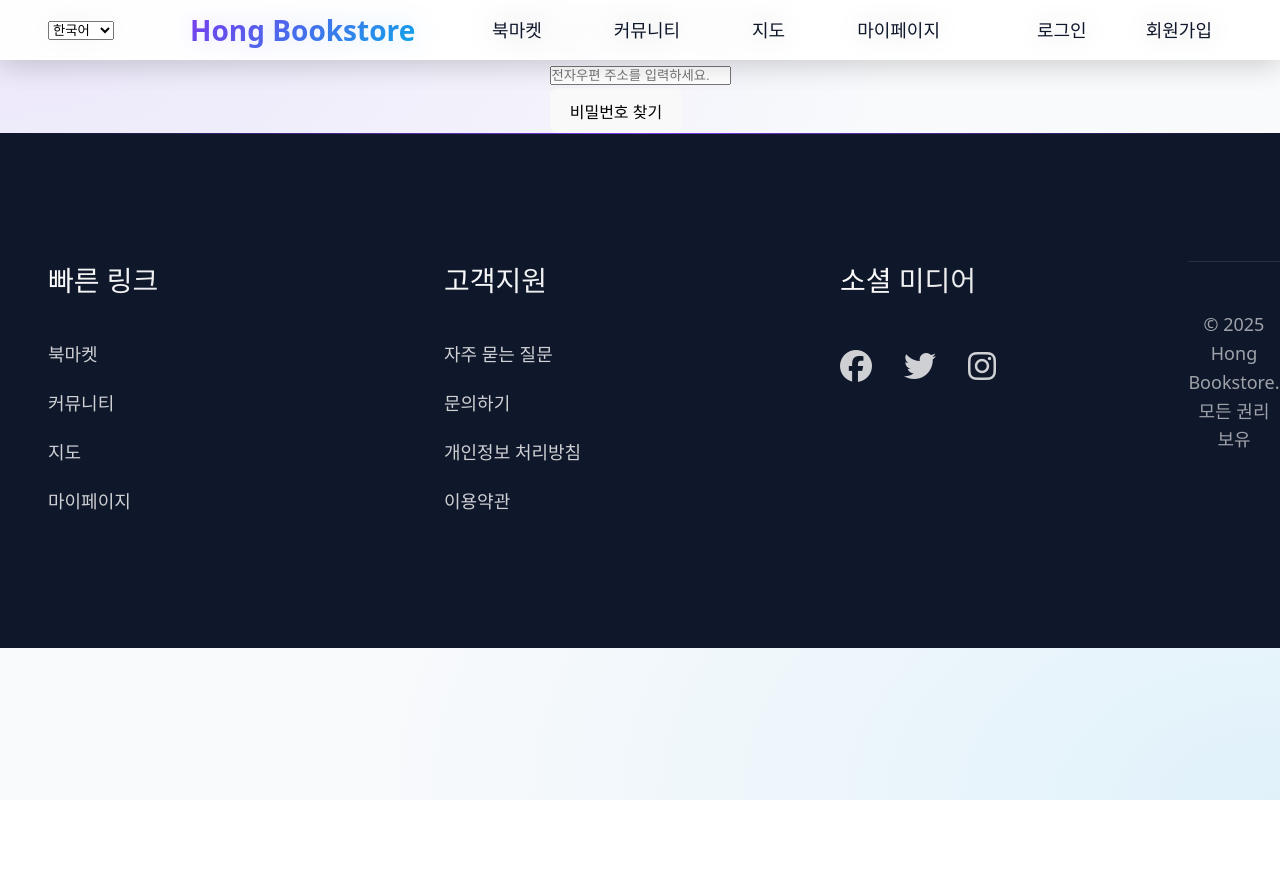
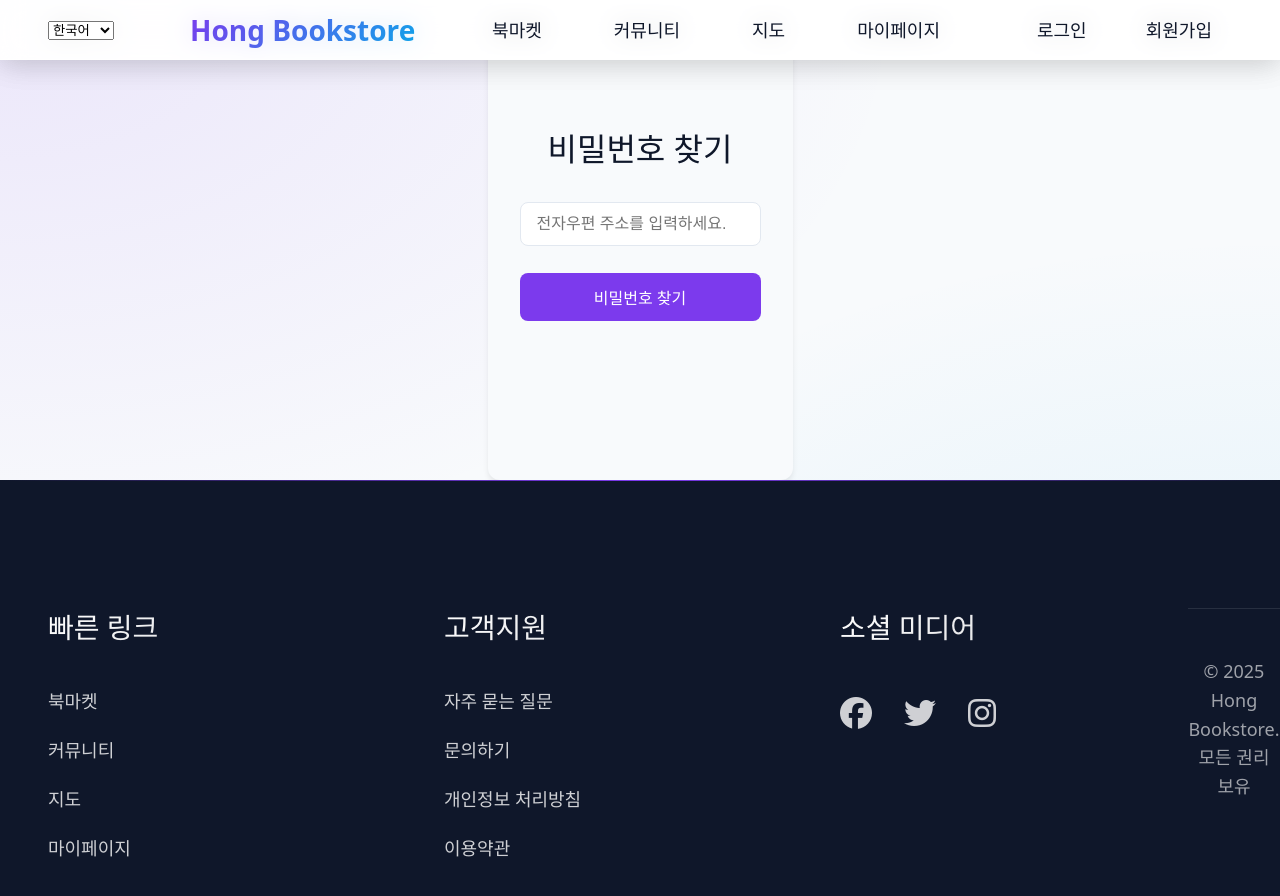
Before and after one commit to HongikBookStore/HongBookStore, a React (Vite) app in the folder src/main/frontend/: page /find-pw in a window 1280 px wide. Shown: the top 896 px of the page. Before the commit the page ends 800 px from the top, so only its background shows below. Built offline with nearby package versions, Linux system fonts and the light colour scheme.

Commit message:
언어 설정 동기화, 레이아웃 정렬 등 각종 UI 오류 수정.

```diff
--- a/src/main/frontend/src/pages/FindId/FindId.jsx
+++ b/src/main/frontend/src/pages/FindId/FindId.jsx
@@ -86,8 +86,9 @@ function FindId() {
   const { t, i18n } = useTranslation();
   const [email, setEmail] = useState('');
   const [lang, setLang] = useState(i18n.language || 'ko');
-  const [msg, setMsg] = useState('');
+  const [msgKey, setMsgKey] = useState('');
   const [msgColor, setMsgColor] = useState('');
+  const [foundId, setFoundId] = useState('');
 
   const handleLangChange = e => {
     setLang(e.target.value);
@@ -97,18 +98,21 @@ function FindId() {
   const handleSubmit = e => {
     e.preventDefault();
     if (!email.trim()) {
-      setMsg(t('emailRequired'));
+      setMsgKey('emailRequired');
       setMsgColor('red');
+      setFoundId('');
       return;
     }
     // 임시: test@test.com만 성공, 그 외는 에러
     if (email.trim() !== 'test@test.com') {
-      setMsg(t('emailNotFound'));
+      setMsgKey('emailNotFound');
       setMsgColor('red');
+      setFoundId('');
       return;
     }
-    setMsg(t('findIdResult', { id: 'hong1234' }));
+    setMsgKey('findIdResult');
     setMsgColor('green');
+    setFoundId('hong1234');
   };
 
   return (
@@ -122,12 +126,16 @@ function FindId() {
               name="email"
               placeholder={t('emailPlaceholder')}
               value={email}
-              onChange={e => { setEmail(e.target.value); setMsg(''); }}
+              onChange={e => { setEmail(e.target.value); setMsgKey(''); setFoundId(''); }}
             />
           </InputGroup>
           <SubmitButton type="submit">{t('findId')}</SubmitButton>
         </StyledForm>
-        {msg && <Message color={msgColor}>{msg}</Message>}
+        {msgKey && (
+          <Message color={msgColor}>
+            {msgKey === 'findIdResult' ? t(msgKey, {id: foundId}) : t(msgKey)}
+          </Message>
+        )}
       </FindContainer>
     </>
   );
--- a/src/main/frontend/src/pages/FindPw/FindPw.jsx
+++ b/src/main/frontend/src/pages/FindPw/FindPw.jsx
@@ -77,11 +77,17 @@ const Message = styled.div`
   text-align: center;
 `;
 
+const Title = styled.h2`
+  font-size: 2rem;
+  font-weight: 600;
+  margin-bottom: 2rem;
+`;
+
 function FindPw() {
   const { t, i18n } = useTranslation();
   const [email, setEmail] = useState('');
   const [lang, setLang] = useState(i18n.language || 'ko');
-  const [msg, setMsg] = useState('');
+  const [msgKey, setMsgKey] = useState('');
   const [msgColor, setMsgColor] = useState('');
 
   const handleLangChange = e => {
@@ -92,41 +98,39 @@ function FindPw() {
   const handleSubmit = e => {
     e.preventDefault();
     if (!email.trim()) {
-      setMsg(t('emailRequired'));
+      setMsgKey('emailRequired');
       setMsgColor('red');
       return;
     }
     // 임시: test@test.com만 성공, 그 외는 에러
     if (email.trim() !== 'test@test.com') {
-      setMsg(t('emailNotFound'));
+      setMsgKey('emailNotFound');
       setMsgColor('red');
       return;
     }
-    setMsg(t('findPwResult'));
+    setMsgKey('findPwResult');
     setMsgColor('green');
   };
 
   return (
-    <div className="register-container">
+    <>
       <Header lang={lang} onLangChange={handleLangChange} />
-      <main className="main-content">
-        <h2 className="page-title">{t('findPw')}</h2>
-        <form className="register-form" onSubmit={handleSubmit}>
-          <div className="input-group">
-            <input
+      <FindContainer>
+        <Title>{t('findPw')}</Title>
+        <StyledForm onSubmit={handleSubmit}>
+          <InputGroup>
+            <Input
               name="email"
               placeholder={t('emailPlaceholder')}
               value={email}
-              onChange={e => { setEmail(e.target.value); setMsg(''); }}
+              onChange={e => { setEmail(e.target.value); setMsgKey(''); }}
             />
-          </div>
-          <button type="submit">{t('findPw')}</button>
-        </form>
-        {msg && (
-          <div style={{ color: msgColor, fontSize: '15px', margin: '16px 0 0 2px', textAlign: 'center' }}>{msg}</div>
-        )}
-      </main>
-    </div>
+          </InputGroup>
+          <SubmitButton type="submit">{t('findPw')}</SubmitButton>
+        </StyledForm>
+        {msgKey && <Message color={msgColor}>{t(msgKey)}</Message>}
+      </FindContainer>
+    </>
   );
 }
 
--- a/src/main/frontend/src/pages/Login/Login.jsx
+++ b/src/main/frontend/src/pages/Login/Login.jsx
@@ -11,7 +11,7 @@ import { AuthCtx } from '../../contexts/AuthContext'; // ② 전역 저장소
 
 const LoginContainer = styled.div`
   padding: 8rem 2rem 4rem;
-  max-width: 400px;
+  max-width: 500px;
   margin: 0 auto;
   background: var(--background);
   border-radius: var(--radius-lg);
--- a/src/main/frontend/src/pages/Register/Register.jsx
+++ b/src/main/frontend/src/pages/Register/Register.jsx
@@ -144,7 +144,7 @@ const SocialBtn = styled.button`
   border-radius: var(--radius);
   font-weight: 600;
   font-size: 1rem;
-  color: white;
+  color: ${({ type }) => (type === 'kakao' ? '#222' : 'white')};
   background: ${({ type }) =>
     type === 'naver' ? '#03c75a' :
     type === 'kakao' ? '#fee500' :
@@ -153,6 +153,8 @@ const SocialBtn = styled.button`
   margin-bottom: 0.5rem;
   cursor: pointer;
   transition: var(--transition);
+  min-width: 80px;
+  box-shadow: 0 2px 8px rgba(0,0,0,0.04);
   &:hover {
     opacity: 0.85;
   }
@@ -176,16 +178,16 @@ function Register() {
     password2: '',
   });
   const [lang, setLang] = useState(i18n.language || 'ko');
-  const [idCheckMsg, setIdCheckMsg] = useState('');
+  const [idCheckMsgKey, setIdCheckMsgKey] = useState('');
   const [idCheckColor, setIdCheckColor] = useState('');
-  const [emailCheckMsg, setEmailCheckMsg] = useState('');
+  const [emailCheckMsgKey, setEmailCheckMsgKey] = useState('');
   const [emailCheckColor, setEmailCheckColor] = useState('');
   const [showCustomDomain, setShowCustomDomain] = useState(false);
-  const [pwMsg, setPwMsg] = useState('');
+  const [pwMsgKey, setPwMsgKey] = useState('');
   const [pwMsgColor, setPwMsgColor] = useState('');
-  const [pw2Msg, setPw2Msg] = useState('');
+  const [pw2MsgKey, setPw2MsgKey] = useState('');
   const [pw2MsgColor, setPw2MsgColor] = useState('');
-  const [submitMsg, setSubmitMsg] = useState('');
+  const [submitMsgKey, setSubmitMsgKey] = useState('');
   const [submitMsgColor, setSubmitMsgColor] = useState('');
   const [showPw, setShowPw] = useState(false);
   const [showPw2, setShowPw2] = useState(false);
@@ -197,8 +199,8 @@ function Register() {
 
   const handleChange = e => {
     setForm({ ...form, [e.target.name]: e.target.value });
-    if (e.target.name === 'userId') setIdCheckMsg('');
-    if (e.target.name === 'emailId' || e.target.name === 'emailDomain' || e.target.name === 'customDomain') setEmailCheckMsg('');
+    if (e.target.name === 'userId') setIdCheckMsgKey('');
+    if (e.target.name === 'emailId' || e.target.name === 'emailDomain' || e.target.name === 'customDomain') setEmailCheckMsgKey('');
   };
 
   const handleLangChange = e => {
@@ -206,152 +208,135 @@ function Register() {
     i18n.changeLanguage(e.target.value);
   };
 
-  // 아이디 중복확인 (임시: 랜덤)
   const handleIdCheck = () => {
     if (!form.userId.trim()) {
-      setIdCheckMsg(t('idRequired'));
+      setIdCheckMsgKey('idRequired');
       setIdCheckColor('red');
       return;
     }
     const isDuplicate = Math.random() < 0.5;
     if (isDuplicate) {
-      setIdCheckMsg(t('idDuplicate'));
+      setIdCheckMsgKey('idDuplicate');
       setIdCheckColor('red');
     } else {
-      setIdCheckMsg(t('idAvailable'));
+      setIdCheckMsgKey('idAvailable');
       setIdCheckColor('green');
     }
   };
 
-  // 이메일 도메인 선택 핸들러
   const handleDomainChange = e => {
     setForm({ ...form, emailDomain: e.target.value, customDomain: '' });
     setShowCustomDomain(e.target.value === '직접입력');
-    setEmailCheckMsg('');
+    setEmailCheckMsgKey('');
   };
 
-  // 이메일 중복확인 (임시: 랜덤)
   const handleEmailCheck = () => {
     const email = form.emailId.trim() + '@' + (showCustomDomain ? form.customDomain.trim() : form.emailDomain);
     if (!form.emailId.trim() || !(showCustomDomain ? form.customDomain.trim() : form.emailDomain)) {
-      setEmailCheckMsg(t('emailRequired'));
+      setEmailCheckMsgKey('emailRequired');
       setEmailCheckColor('red');
       return;
     }
-    // 간단한 이메일 유효성 검사
     const emailPattern = /^[\w.-]+@[\w.-]+\.[A-Za-z]{2,}$/;
     if (!emailPattern.test(email)) {
-      setEmailCheckMsg(t('emailInvalid'));
+      setEmailCheckMsgKey('emailInvalid');
       setEmailCheckColor('red');
       return;
     }
     const isDuplicate = Math.random() < 0.5;
     if (isDuplicate) {
-      setEmailCheckMsg(t('emailDuplicate'));
+      setEmailCheckMsgKey('emailDuplicate');
       setEmailCheckColor('red');
     } else {
-      setEmailCheckMsg(t('emailAvailable'));
+      setEmailCheckMsgKey('emailAvailable');
       setEmailCheckColor('green');
     }
   };
 
-  // 비밀번호 조건 체크
   const handlePasswordChange = e => {
     const value = e.target.value;
     setForm({ ...form, password: value });
-    // 조건: 8~16자, 영문/숫자/특수문자 포함
     const pwPattern = /^(?=.*[A-Za-z])(?=.*\d)(?=.*[!@#$%^&*()_+\-=\[\]{};':"\\|,.<>\/?]).{8,16}$/;
     if (!value) {
-      setPwMsg('');
+      setPwMsgKey('');
     } else if (!pwPattern.test(value)) {
-      setPwMsg(t('pwInvalid'));
+      setPwMsgKey('pwInvalid');
       setPwMsgColor('red');
     } else {
-      setPwMsg(t('pwValid'));
+      setPwMsgKey('pwValid');
       setPwMsgColor('green');
     }
-    // 비밀번호 확인도 동시에 체크
     if (form.password2) {
       if (value === form.password2) {
-        setPw2Msg(t('pwMatch'));
+        setPw2MsgKey('pwMatch');
         setPw2MsgColor('green');
       } else {
-        setPw2Msg(t('pwNotMatch'));
+        setPw2MsgKey('pwNotMatch');
         setPw2MsgColor('red');
       }
     } else {
-      setPw2Msg('');
+      setPw2MsgKey('');
     }
   };
 
-  // 비밀번호 확인 입력
   const handlePassword2Change = e => {
     const value = e.target.value;
     setForm({ ...form, password2: value });
     if (!value) {
-      setPw2Msg('');
+      setPw2MsgKey('');
     } else if (form.password === value) {
-      setPw2Msg(t('pwMatch'));
+      setPw2MsgKey('pwMatch');
       setPw2MsgColor('green');
     } else {
-      setPw2Msg(t('pwNotMatch'));
+      setPw2MsgKey('pwNotMatch');
       setPw2MsgColor('red');
     }
   };
 
-  // 회원가입 버튼 동작
   const handleSubmit = async e => {
     e.preventDefault();
-    setSubmitMsg('');
-    // 아이디
+    setSubmitMsgKey('');
     if (!form.userId.trim()) {
-      setSubmitMsg(t('idRequired'));
+      setSubmitMsgKey('idRequired');
       setSubmitMsgColor('red');
       return;
     }
-    // 이메일
     const email = form.emailId.trim() + '@' + (showCustomDomain ? form.customDomain.trim() : form.emailDomain);
     if (!form.emailId.trim() || !(showCustomDomain ? form.customDomain.trim() : form.emailDomain)) {
-      setSubmitMsg(t('emailRequired'));
+      setSubmitMsgKey('emailRequired');
       setSubmitMsgColor('red');
       return;
     }
     const emailPattern = /^[\w.-]+@[\w.-]+\.[A-Za-z]{2,}$/;
     if (!emailPattern.test(email)) {
-      setSubmitMsg(t('emailInvalid'));
+      setSubmitMsgKey('emailInvalid');
       setSubmitMsgColor('red');
       return;
     }
-    // 비밀번호
     const pwPattern = /^(?=.*[A-Za-z])(?=.*\d)(?=.*[!@#$%^&*()_+\-=\[\]{};':"\\|,.<>\/?]).{8,16}$/;
     if (!form.password) {
-      setSubmitMsg(t('pwInvalid'));
+      setSubmitMsgKey('pwInvalid');
       setSubmitMsgColor('red');
       return;
     }
     if (!pwPattern.test(form.password)) {
-      setSubmitMsg(t('pwInvalid'));
+      setSubmitMsgKey('pwInvalid');
       setSubmitMsgColor('red');
       return;
     }
-    // 비밀번호 일치
     if (form.password !== form.password2) {
-      setSubmitMsg(t('pwNotMatch'));
+      setSubmitMsgKey('pwNotMatch');
       setSubmitMsgColor('red');
       return;
     }
-
-    // 서버에 회원가입 요청
     try {
       await signUp({
         email,
         username: form.userId.trim(),
         password: form.password
       });
-      setSubmitMsg(t('registerSuccess'));
+      setSubmitMsgKey('registerSuccess');
       setSubmitMsgColor('green');
-
-      // 입력값 리셋
       setForm({
         userId: '',
         emailId: '',
@@ -360,25 +345,20 @@ function Register() {
         password: '',
         password2: '',
       });
-      setIdCheckMsg('');
-      setEmailCheckMsg('');
-      setPwMsg('');
-      setPw2Msg('');
-
-      // 1초 뒤 로그인 화면으로 이동
+      setIdCheckMsgKey('');
+      setEmailCheckMsgKey('');
+      setPwMsgKey('');
+      setPw2MsgKey('');
       setTimeout(() => {
         navigate('/login');
       }, 1000);
     } catch (err) {
-      // 백엔드에서 400/409 등 오류 메시지 전달 시 표시
-      setSubmitMsg(err.message || t('registerFail'));
+      setSubmitMsgKey('registerFail');
       setSubmitMsgColor('red');
     }
   };
 
-    // 소셜 로그인 리다이렉트
   const handleSocialLogin = provider => {
-      // 실제 서비스에서는 백엔드에서 제공하는 OAuth URL로 이동
     window.location.href = `/oauth2/authorization/${provider}`;
   };
 
@@ -397,7 +377,7 @@ function Register() {
             />
             <CheckButton type="button" onClick={handleIdCheck}>{t('idCheck')}</CheckButton>
           </InputGroup>
-            {idCheckMsg && <Message color={idCheckColor}>{idCheckMsg}</Message>}
+          {idCheckMsgKey && <Message color={idCheckColor}>{t(idCheckMsgKey)}</Message>}
           <InputGroup className="email-group">
             <Input
               name="emailId"
@@ -433,7 +413,7 @@ function Register() {
               marginLeft: 4
             }}>{t('emailCheck')}</CheckButton>
           </InputGroup>
-            {emailCheckMsg && <Message color={emailCheckColor}>{emailCheckMsg}</Message>}
+          {emailCheckMsgKey && <Message color={emailCheckColor}>{t(emailCheckMsgKey)}</Message>}
           <InputGroup>
             <Input
               name="password"
@@ -460,7 +440,7 @@ function Register() {
               {showPw ? <FaEyeSlash /> : <FaEye />}
             </button>
           </InputGroup>
-            {pwMsg && <Message color={pwMsgColor}>{pwMsg}</Message>}
+          {pwMsgKey && <Message color={pwMsgColor}>{t(pwMsgKey)}</Message>}
           <InputGroup>
             <Input
               name="password2"
@@ -487,10 +467,10 @@ function Register() {
               {showPw2 ? <FaEyeSlash /> : <FaEye />}
             </button>
           </InputGroup>
-            {pw2Msg && <Message color={pw2MsgColor}>{pw2Msg}</Message>}
+          {pw2MsgKey && <Message color={pw2MsgColor}>{t(pw2MsgKey)}</Message>}
           <SubmitButton type="submit">{t('submit')}</SubmitButton>
         </StyledForm>
-          {submitMsg && <Message color={submitMsgColor}>{submitMsg}</Message>}
+        {submitMsgKey && <Message color={submitMsgColor}>{t(submitMsgKey)}</Message>}
         <SocialSection>
           <p>{t('socialLogin')}</p>
           <SocialBtn type="naver" aria-label="Naver Login"
```
Also changed, not shown: src/main/frontend/src/components/Header/Header.jsx (+7 -3 lines). Lines whose indentation alone changed are shown as unchanged.
